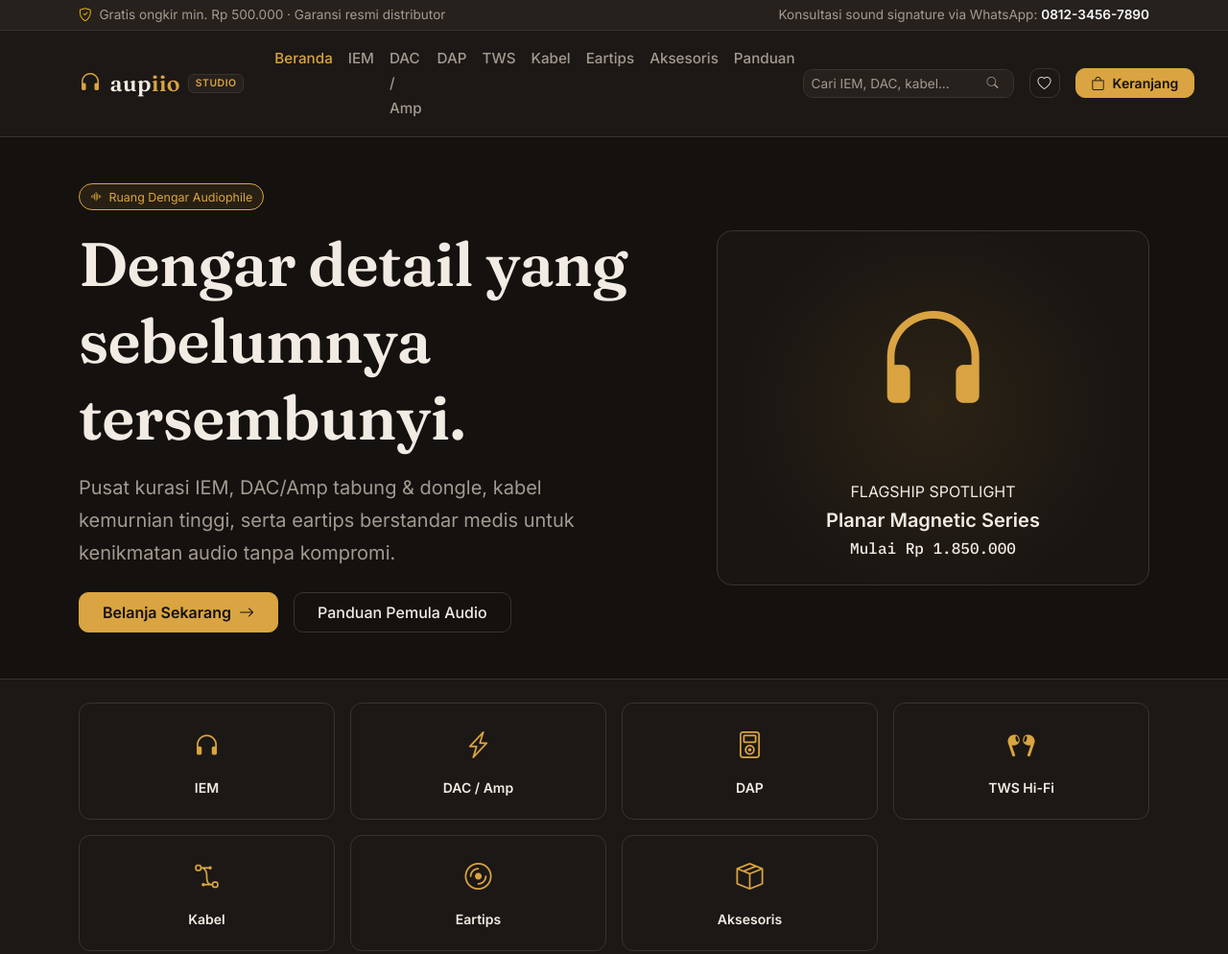
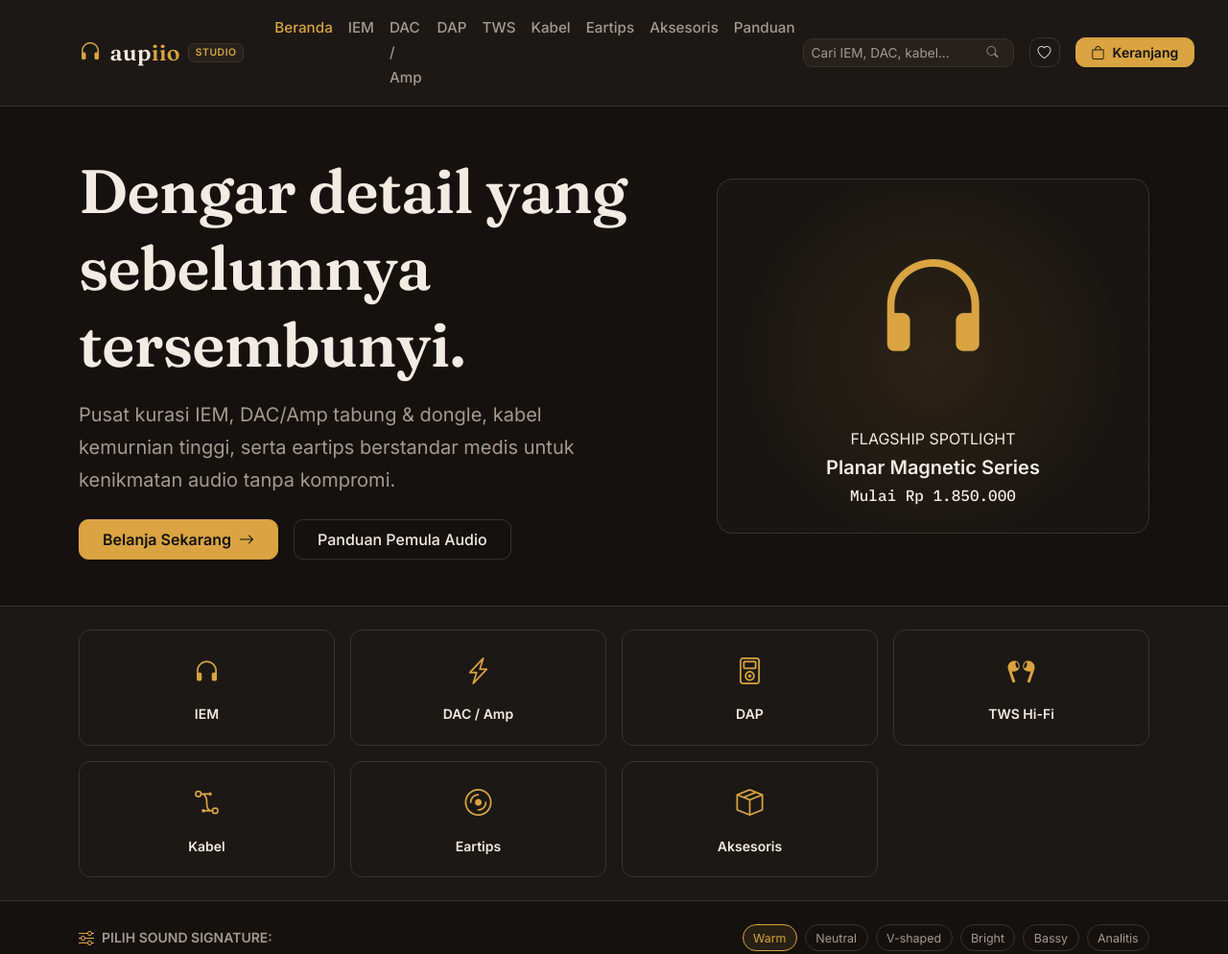
Before and after one commit to arrxz/aupiio, a plain HTML site: page index.html in a window 1280 px wide. Shown: the top 994 px of the page at 96% size. Drawn offline with nearby package versions, Linux system fonts and the light colour scheme.

Commit message:
fix(landing): remove top announcement bar and hero chip as requested in revisi

```diff
--- a/index.html
+++ b/index.html
@@ -18,14 +18,6 @@
   <link rel="stylesheet" href="assets/css/style.css">
 </head>
 <body>
-
-  <!-- 5.2 TOP BAR (tipis, --surface-2) -->
-  <div class="top-bar py-1">
-    <div class="container d-flex justify-content-between align-items-center">
-      <span><i class="bi bi-shield-check text-warning me-1"></i> Gratis ongkir min. Rp 500.000 · Garansi resmi distributor</span>
-      <span class="d-none d-md-inline text-muted">Konsultasi sound signature via WhatsApp: <strong class="text-light">0812-3456-7890</strong></span>
-    </div>
-  </div>
 
   <!-- 5.2 HEADER & NAV (sticky, --surface) -->
   <header class="site-header sticky-top">
@@ -85,9 +77,6 @@
       <div class="container">
         <div class="row align-items-center gy-5">
           <div class="col-lg-7">
-            <span class="chip active mb-3">
-              <i class="bi bi-soundwave me-1"></i> Ruang Dengar Audiophile
-            </span>
             <h1 class="display-3 fw-bold mb-3 lh-sm" style="color: var(--text);">
               Dengar detail yang sebelumnya tersembunyi.
             </h1>
```
